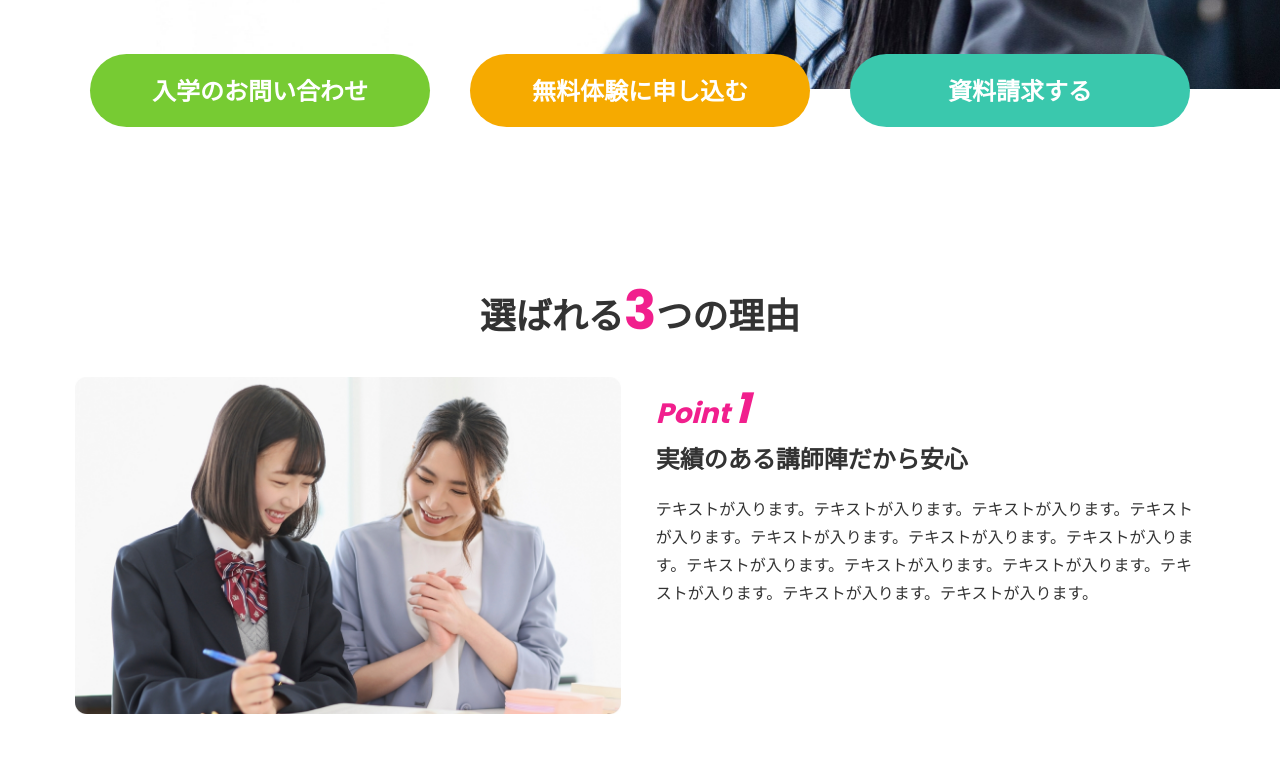
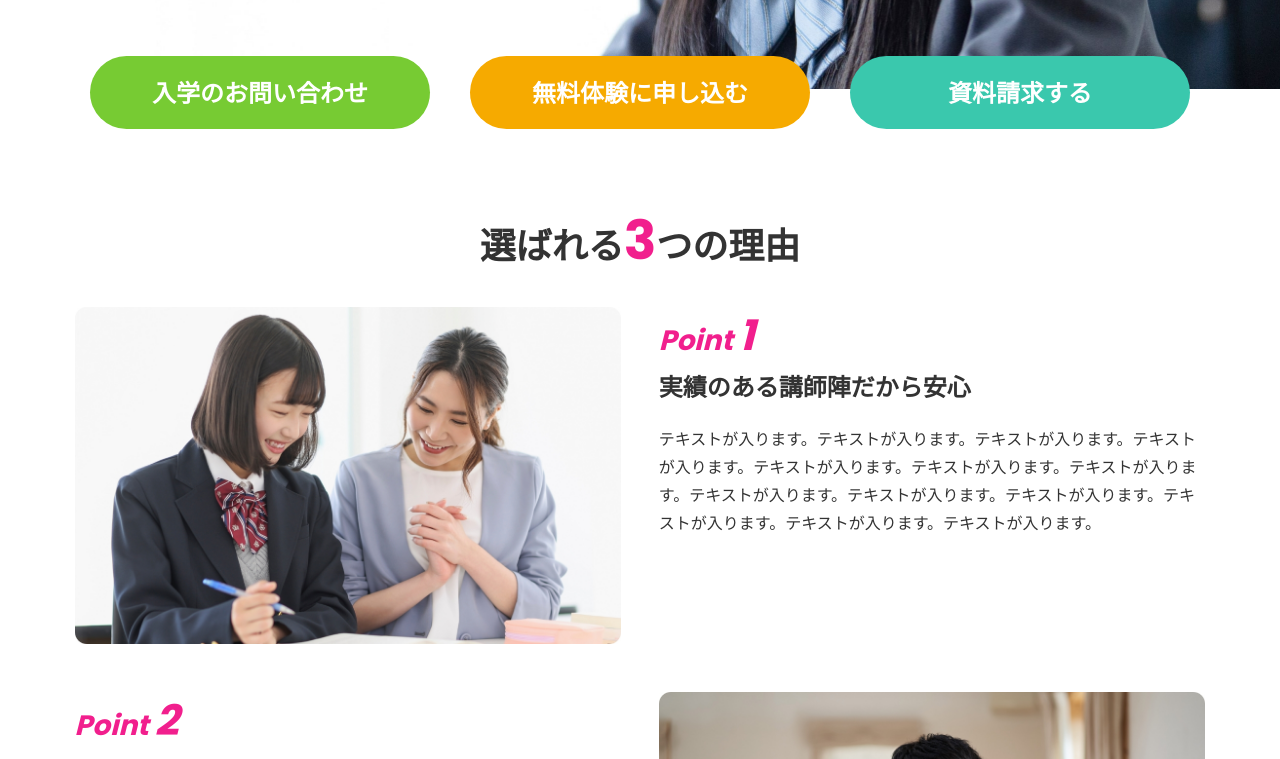
Before and after one commit to mi-co22/lp1, a website: page index.html in a window 1280 px wide. Shown: the part 661-1420 px from the top of the page. Drawn offline with nearby package versions, Linux system fonts and the light colour scheme; some packages are replaced by stand-ins of ours.

Commit message:
💄 パーフェクトピクセル対応

```diff
--- a/assets/style/main.scss
+++ b/assets/style/main.scss
@@ -6,7 +6,7 @@
 
 // カラー
 $color-normal: #333;
-$color-pale: #707070;
+$color-pale: #80ADD5;
 $color-line: #ccc;
 $color-main: #005bac;
 $color-contrast: #fff;
@@ -341,6 +341,20 @@ img {
     @include mq(lg) {
       padding: px2Rem(72) 0;
     }
+    &--fix{
+      margin-top: vw(-50);
+      margin-bottom: vw(-31);
+
+      @include mq{
+        margin-top: 0;
+      margin-bottom:0;
+
+        padding-top: vwt(43);
+      }
+      @include mq(lg){
+        padding-top: px2Rem(43);
+      }
+    }
   }
 }
 
@@ -361,11 +375,12 @@ img {
   margin-inline: auto;
   background: #dddddd;
   text-align: center;
+  letter-spacing: 0.03em;
   @include mq {
-    padding: vwt(50) vwt(20);
+    padding: vwt(42) vwt(20);
   }
   @include mq(lg) {
-    padding: px2Rem(50) px2Rem(20);
+    padding: px2Rem(42) px2Rem(20);
     font-size: px2Rem(13);
   }
   &__copyright {
@@ -402,14 +417,14 @@ img {
   }
   &__container {
     margin-inline: auto;
-    padding: vw(34) vw(30);
+    padding: vw(34) vw(16);
     @include mq {
       max-width: vwt(1200);
-      padding: vwt(104) vwt(20) 0;
+      padding: vwt(92) vwt(20) 0 vwt(49);
     }
     @include mq(lg) {
       max-width: px2Rem(1200);
-      padding: px2Rem(104) px2Rem(20) 0;
+      padding: px2Rem(92) px2Rem(20) 0 px2Rem(49);
     }
   }
   &__icon {
@@ -417,8 +432,8 @@ img {
     text-align: center;
     line-height: 1;
     position: relative;
-    margin-bottom: vw(20);
-    padding: vw(11) 0;
+    margin-bottom: vw(23);
+    padding: vw(4) 0;
     &::before,
     &::after {
       position: absolute;
@@ -432,6 +447,7 @@ img {
       @include mq {
         width: vwt(53);
         height: vwt(150);
+      top: 9%;
       }
       @include mq(lg) {
         width: px2Rem(53);
@@ -446,12 +462,12 @@ img {
     @include mq {
       width: vwt(326);
       padding: vwt(28) 0;
-      margin-bottom: vwt(32);
+      margin-bottom: vwt(20);
     }
     @include mq(lg) {
       width: px2Rem(326);
       padding: px2Rem(28) 0;
-      margin-bottom: px2Rem(32);
+      margin-bottom: px2Rem(20);
     }
   }
   &__icon-text {
@@ -470,11 +486,15 @@ img {
     color: $color-attention;
     font-style: italic;
     font-weight: 900;
+    margin-top: vw(10);
     @include mq {
       font-size: vwt(54);
+      margin-top: vwt(20);
     }
     @include mq(lg) {
       font-size: px2Rem(54);
+      margin-top: px2Rem(20);
+
     }
     span {
       font-size: vw(36);
@@ -500,9 +520,10 @@ img {
     color: $color-main;
     font-weight: 900;
     font-size: vw(25);
-
+    line-height: 1.35;
     @include mq {
       font-size: vwt(60);
+      @include lineheight(25,36,)
     }
     @include mq(lg) {
       font-size: px2Rem(60);
@@ -512,7 +533,7 @@ img {
     padding: vw(24) vw(16) 0;
     @include mq {
       position: relative;
-      top: vwt(-35);
+      top: vwt(-33);
       padding: 0;
       display: flex;
       margin-inline: auto;
@@ -521,10 +542,13 @@ img {
     }
     @include mq(lg) {
       max-width: px2Rem(1100);
-      top: px2Rem(-35);
+      top: px2Rem(-33);
     }
     li {
       margin-bottom: vw(12);
+      @include mq{
+        margin-bottom: 0;
+      }
     }
   }
 }
@@ -570,6 +594,12 @@ img {
   &--attension {
     color: #ff0080;
     font-family:"Poppins", serif;
+    line-height: 1.2;
+
+    @include mq{
+      line-height: 1.17;
+
+    }
   }
   span {
     font-weight: bold;
@@ -587,12 +617,12 @@ img {
   font-size: vw(28);
   font-weight: bold;
   @include lineheight(28, 36);
-  margin-bottom: vw(17);
+  margin-bottom: vw(22);
   text-align: center;
   @include mq {
     margin-bottom: vwt(32);
     font-size: vwt(36);
-    @include lineheight(36, 36);
+    line-height: 1;
   }
   @include mq {
     margin-bottom: px2Rem(32);
@@ -608,6 +638,16 @@ img {
     }
     @include mq(lg) {
       font-size: px2Rem(54);
+    }
+  }
+  &--fix{
+    @include mq{
+      margin-top: vwt(9);
+      margin-bottom: vwt(-9);
+    }
+    @include mq(lg){
+      margin-top: px2Rem(9);
+      margin-bottom: px2Rem(-9);
     }
   }
 }
@@ -722,7 +762,7 @@ img {
   }
 }
 .media {
-  margin-bottom: vw(32);
+  margin-bottom: vw(31);
   &--reverse {
     @include mq {
       flex-direction: row-reverse;
@@ -750,14 +790,14 @@ img {
   &__image {
     @include mq {
       flex: 0 1 48.3%;
-      margin-right: vwt(35);
+      margin-right: vwt(38);
     }
     @include mq(lg) {
-      margin-right: px2Rem(35);
+      margin-right: px2Rem(38);
     }
   }
   &__body {
-    margin-top: vw(11);
+    margin-top: vw(13);
     @include mq {
       flex: 1;
       margin-top: 0;
@@ -770,11 +810,11 @@ img {
     font-style: italic;
     font-weight: bold;
     line-height: 1.1;
-    margin-bottom: vw(10);
+    margin-bottom: vw(8);
     @include mq {
       font-size: vwt(28);
       margin-bottom: 0;
-      line-height: 1.5;
+      line-height: 1.4;
     }
     @include mq(lg) {
       font-size: px2Rem(28);
@@ -784,20 +824,24 @@ img {
       margin-left: 0.1em;
       @include mq {
         font-size: vwt(42);
+        margin-left:vwt(6);
       }
       @include mq(lg) {
         font-size: px2Rem(42);
+        margin-left:px2Rem(6);
       }
     }
   }
   &__title {
     font-size: vw(20);
     font-weight: bold;
-    margin-bottom: vw(7);
-    line-height: 1.5;
+    margin-bottom: vw(10);
+    line-height: 1.4;
     @include mq {
       font-size: vwt(24);
       margin-bottom: vwt(18);
+    line-height: 1.67;
+
     }
     @include mq(lg) {
       font-size: px2Rem(24);
@@ -820,7 +864,7 @@ img {
   }
   &__text {
     text-align: center;
-    margin-bottom: vw(12);
+    margin-bottom: vw(9);
     @include mq {
       margin-bottom: vwt(12);
     }
@@ -828,10 +872,24 @@ img {
       margin-bottom: px2Rem(12);
     }
   }
+  &__button {
+    @include mq {
+      margin-top: vwt(19);
+    }
+    @include mq(lg) {
+      margin-top: px2Rem(19);
+    }
+  }
 }
 
 .tab {
   font-weight: bold;
+  @include mq{
+    margin-top: vwt(50);
+  }
+  @include mq(lg){
+    margin-top: px2Rem(50);
+  }
   &__list {
     display: flex;
     column-gap: vw(15);
@@ -855,11 +913,11 @@ img {
 
     @include mq {
       font-size: vwt(24);
-      padding: vwt(20);
+      padding: vwt(15);
     }
     @include mq(lg) {
       font-size: px2Rem(24);
-      padding: px2Rem(20);
+      padding: px2Rem(15);
     }
     &.is-active {
       background: $color-background;
@@ -871,14 +929,16 @@ img {
     line-height: 1.75;
     margin: 0 calc(50% - 50vw);
     width: 100vw;
-    padding: vw(28) vw(16);
+    padding: vw(23) vw(16);
     @include mq {
       padding: vwt(32) vwt(32) 0;
       margin: 0;
       width: auto;
+      margin-bottom: vwt(-9);
     }
     @include mq(lg) {
       padding: px2Rem(32) px2Rem(32) 0;
+      margin-bottom: px2Rem(-9);
     }
     &.is-active {
       display: flex;
@@ -893,14 +953,18 @@ img {
   }
   &__text {
     position: relative;
-    padding-left: vw(30);
+    padding-left: vw(22);
+      font-size: vw(20);
+      line-height: 1.8;
+
     @include mq {
       font-size: vwt(20);
-      padding-left: vwt(30);
+      padding-left: vwt(28);
+      line-height: 1.5;
     }
     @include mq(lg) {
       font-size: px2Rem(20);
-      padding-left: px2Rem(30);
+      padding-left: px2Rem(28);
     }
     &::before {
       position: absolute;
@@ -909,7 +973,7 @@ img {
       transform: translateY(-63%);
       display: block;
       content: "";
-      width: vw(18);
+      width: vw(16);
       height: vw(15);
       background: url(/assets/image/icon_arrow-right_blue.svg) center center /
         contain no-repeat;
@@ -924,7 +988,7 @@ img {
     }
   }
   &__item {
-    margin-bottom: vw(28);
+    margin-bottom: vw(25);
 
     @include mq {
       margin-bottom: vwt(40);
@@ -939,7 +1003,7 @@ img {
     }
   }
   &__image {
-    margin-bottom: vw(16);
+    margin-bottom: vw(9);
     border-radius: 12px;
     overflow: hidden;
     transition: 0.4s;
@@ -970,26 +1034,28 @@ table {
   border: 3px solid $color-line;
   @include mq {
     width: vwt(600);
-    margin-inline: auto;
+    margin: vwt(50) auto vwt(-3);
   }
   @include mq(lg) {
     width: px2Rem(600);
+    margin: px2Rem(50) auto px2Rem(-3);
+
   }
   th,
   td {
     border: 1px solid $color-line;
-    padding: vw(7);
+    padding: vw(15);
     text-align: center;
     word-break: break-word;
     vertical-align: middle;
     font-size: vw(16);
     @include mq {
       font-size: vwt(18);
-      padding: vwt(21);
+      padding: vwt(20);
     }
     @include mq(lg) {
       font-size: px2Rem(18);
-      padding: px2Rem(21);
+      padding: px2Rem(20);
     }
   }
   th {
--- a/index.html
+++ b/index.html
@@ -75,7 +75,7 @@
     </li>
   </ul>
   <main class="main">
-    <section class="main__section" id="reason">
+    <section class="main__section main__section--fix" id="reason">
       <div class="main__container">
         <h2 class="title">選ばれる<span>3</span>つの理由</h2>
         <div class="media">
@@ -136,7 +136,7 @@
     </div>
     <section class="main__section" id="course">
       <div class="main__container">
-        <h2 class="title">コース・目的</h2>
+        <h2 class="title title--fix">コース・目的</h2>
         <div class="tab">
           <div class="tab__list" role="tablist">
             <button class="tab__button is-active js-tab" type="button" role="tab" id="tab1" aria-controls="tab__panel1"
@@ -286,7 +286,7 @@
     </div>
     <section class="main__section" id="price">
       <div class="main__container">
-        <h2 class="title">費 用</h2>
+        <h2 class="title title--fix">費 用</h2>
         <table aria-label="price-list">
           <thead>
             <tr>
@@ -331,7 +331,7 @@
         <a href="/entry/" class="cta__button button button--main">入学説明会に申し込む</a>
       </div>
     </div>
-    <section class="section section--other">
+    <div class="section section--other">
       <div class="section--other__container">
         <a href="/faq/" class="card card--left">
           <div class="card__image-wrapper">
@@ -354,7 +354,7 @@
           <p class="card__text">お近くの教室を探す</p>
         </a>
       </div>
-    </section>
+    </div>
   </main>
 
   <footer class="footer">
```
Also changed, not shown: assets/image/mainVIsual_sp.jpg, assets/style/main.css.
